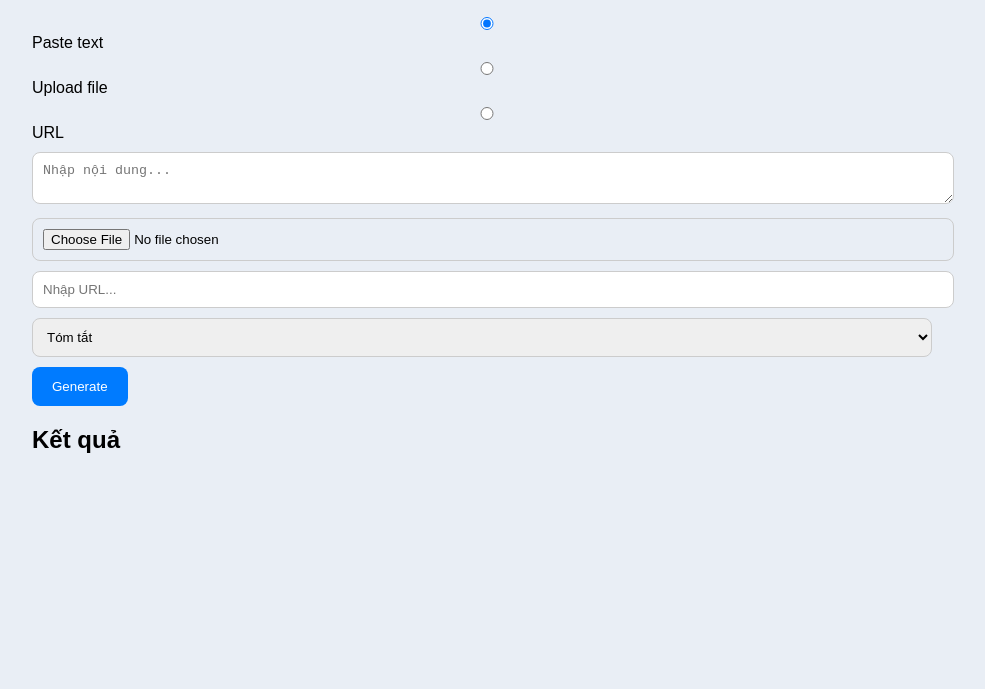
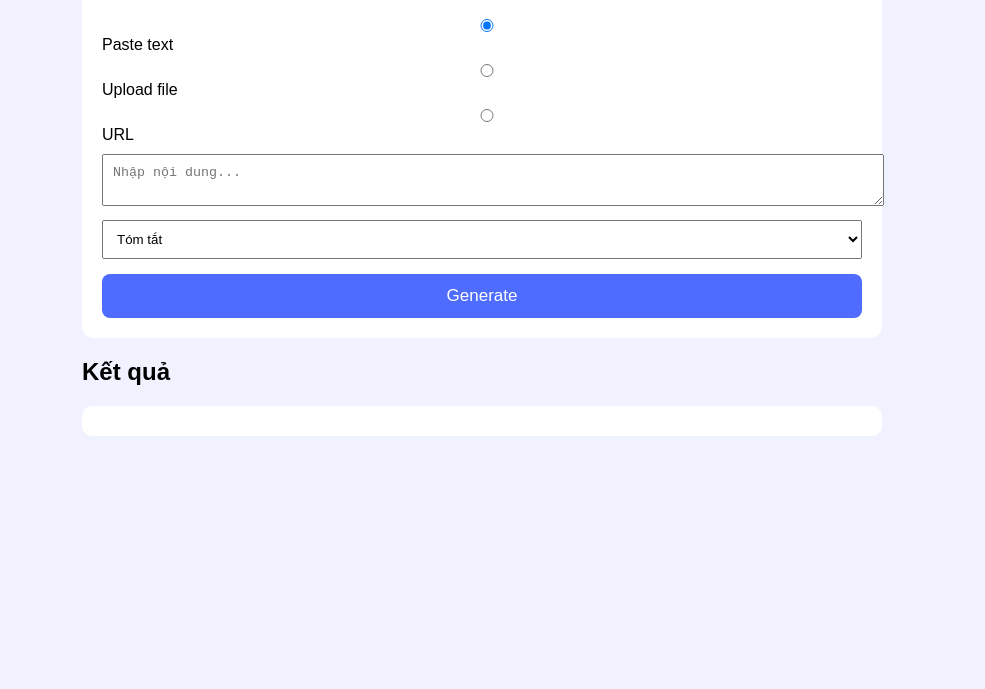
Before and after one commit to minchan303/visaotoigay, a website: page public/index.html in a window 1280 px wide. Shown: the part 111-800 px from the top of the page, without its empty margins (158-1143 px from the left). Drawn offline with Linux system fonts and the light colour scheme.

Commit message:
Update style.css

```diff
--- a/public/style.css
+++ b/public/style.css
@@ -1,49 +1,46 @@
 body {
   font-family: Arial;
-  background: #e9eef5;
-  padding: 30px;
+  background: #f0f3ff;
+  margin: 0;
+  padding: 20px;
 }
 
 .container {
-  max-width: 900px;
+  max-width: 800px;
   margin: auto;
 }
 
-.card {
+.box {
   background: white;
   padding: 20px;
   border-radius: 12px;
-  box-shadow: 0 4px 15px rgba(0,0,0,0.1);
   margin-bottom: 20px;
 }
 
 textarea, input, select {
   width: 100%;
+  padding: 10px;
   margin-top: 10px;
-  padding: 10px;
-  border-radius: 8px;
-  border: 1px solid #ccc;
 }
 
 button {
-  padding: 12px 20px;
-  margin-top: 10px;
+  margin-top: 15px;
+  width: 100%;
+  padding: 12px;
+  font-size: 17px;
+  background: #4e6cff;
+  color: white;
   border: none;
-  background: #007bff;
-  color: white;
   border-radius: 8px;
-  cursor: pointer;
 }
 
-button:hover {
-  background: #005fcc;
+.hidden {
+  display: none;
 }
 
-.output {
-  min-height: 200px;
-  background: white;
-  padding: 20px;
-  border-radius: 12px;
-  box-shadow: 0 4px 15px rgba(0,0,0,0.1);
+pre {
+  background: #fff;
+  padding: 15px;
+  border-radius: 10px;
   white-space: pre-wrap;
 }
```
